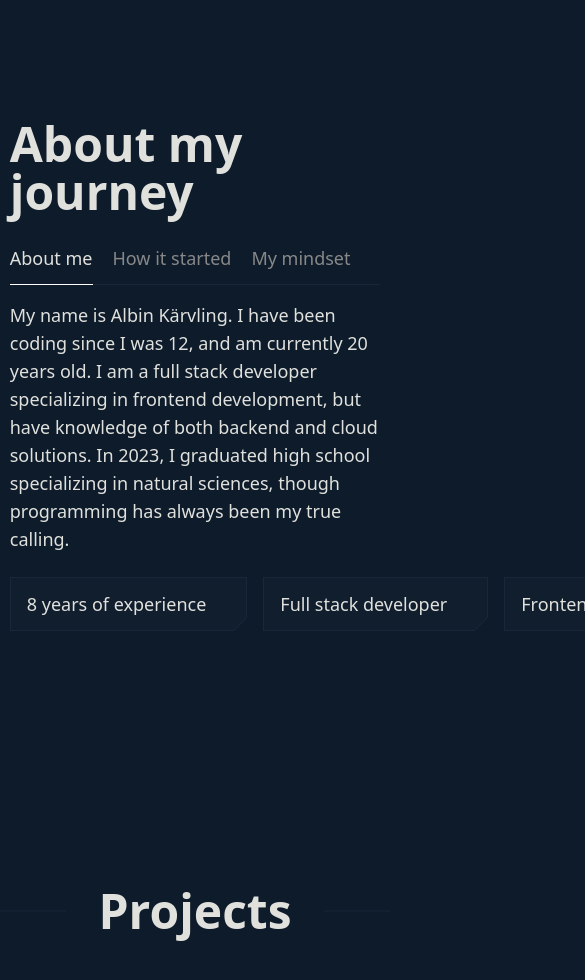
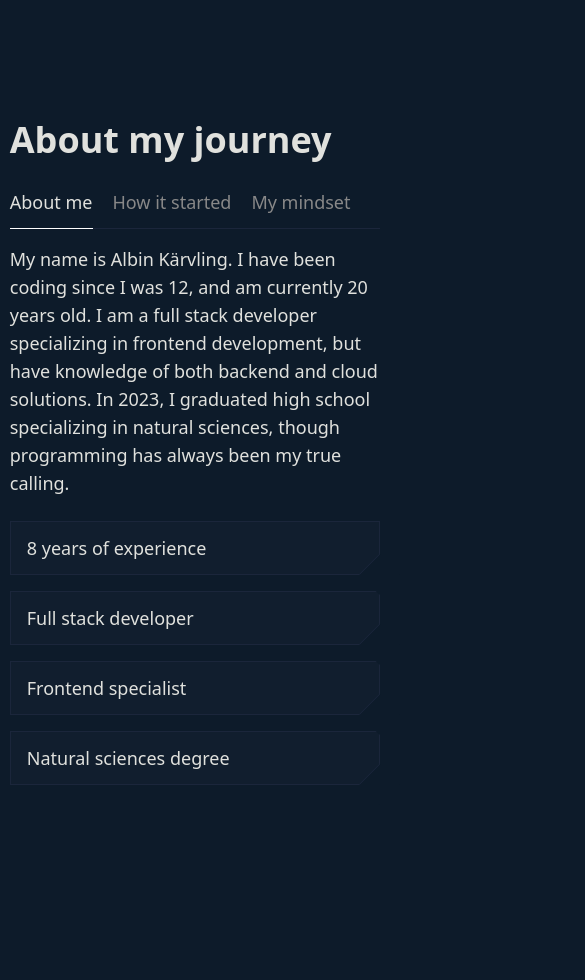
Before and after one commit to Poxie/another-porfolio, a Next.js app: page / in a window 390 px wide. Shown: the part 1040-2020 px from the top of the page, 585 px wide, since content can reach past the window. Built offline with nearby package versions, Linux system fonts and the light colour scheme.

Commit message:
Make about section responsive

```diff
--- a/components/about/index.tsx
+++ b/components/about/index.tsx
@@ -14,7 +14,7 @@ export default function About() {
 
     return(
         <section className="main-width py-section-lg pb-section-base" id="about">
-            <h2 className="text-5xl font-semibold">
+            <h2 className="text-4xl sm:text-5xl font-semibold">
                 {t('title')}
             </h2>
             <AboutTabs onChange={setActiveTab} />
@@ -23,10 +23,10 @@ export default function About() {
                 <p className="text-lg">
                     {t(`content.${activeTab}.text`, { age: getAgeInYears() })}
                 </p>
-                <ul className="mt-6 flex gap-4">
+                <ul className="mt-6 grid gap-4 sm:grid-cols-2 lg:grid-cols-4">
                     {ABOUT_SUMMARIES.about.map(summary => (
                         <li
-                            className="cut-corner flex-1 px-4 pr-10 py-3 text-lg text-nowrap border-[1px] border-secondary bg-secondary/30"
+                            className="cut-corner flex-1 px-4 py-3 text-lg text-nowrap border-[1px] border-secondary bg-secondary/30"
                             key={summary}
                         >
                             {t(`content.${activeTab}.summary.${summary}`)}
```
